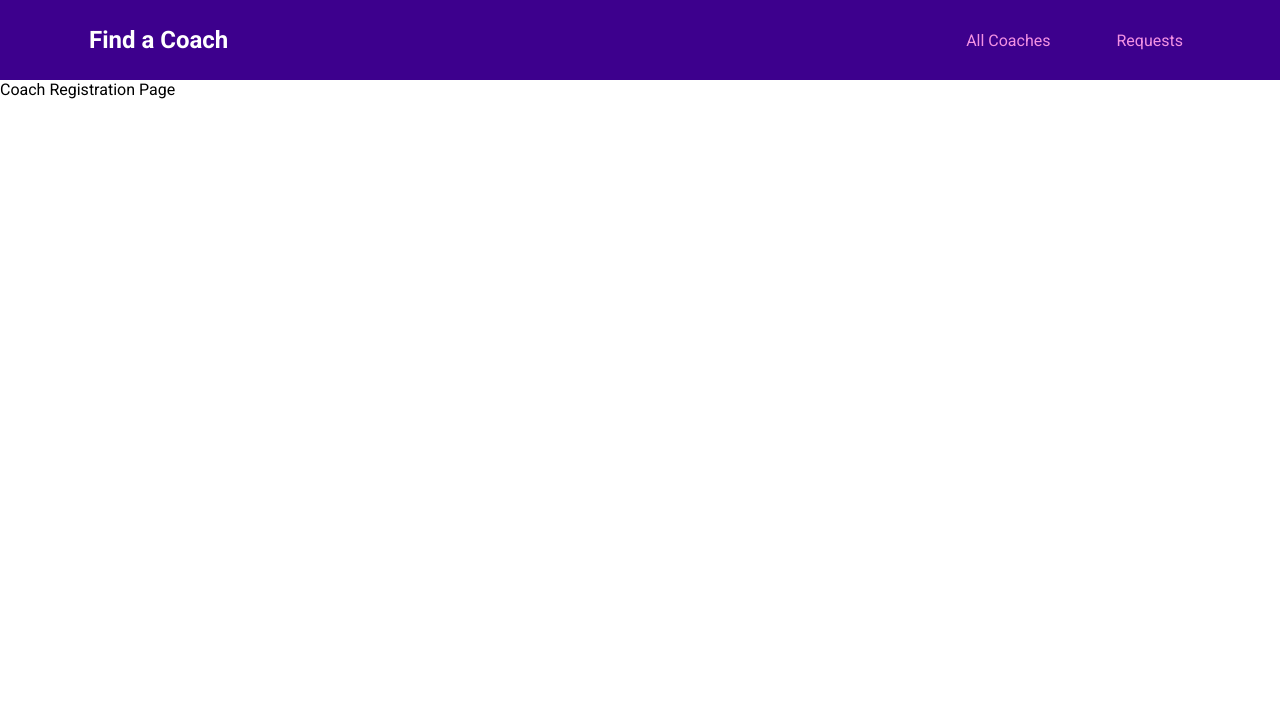
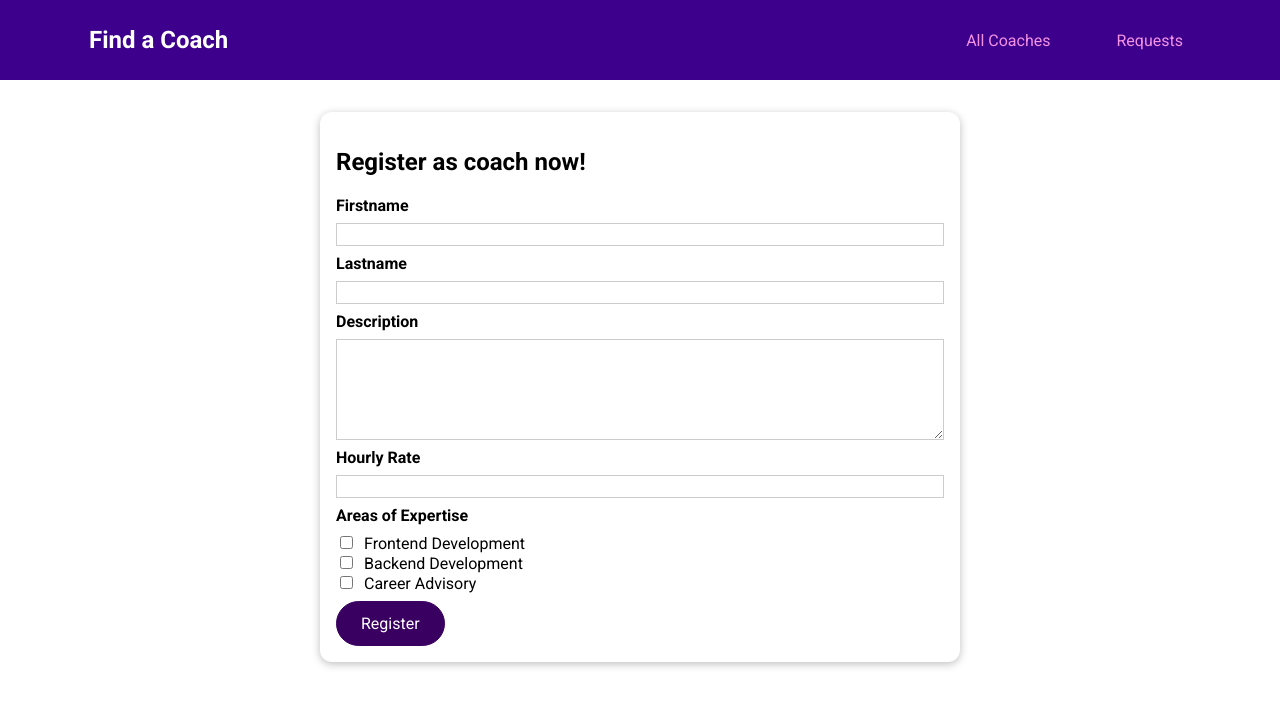
Before and after one commit to rkrohne1991/Find-a-Coach---Vue.js-Vite, a Vue app: page /register in a window 1280 px wide. Shown: the top 706 px of the page. Built offline with nearby package versions, Linux system fonts and the light colour scheme.

Commit message:
Registering as a Coach: The Form

```diff
--- /dev/null
+++ b/src/components/coaches/CoachForm.vue
@@ -0,0 +1,120 @@
+<template>
+  <form @submit.prevent="submitForm">
+    <div class="form-control">
+      <label for="firstname">Firstname</label>
+      <input type="text" id="firstname" v-model.trim="firstName" />
+    </div>
+    <div class="form-control">
+      <label for="lastname">Lastname</label>
+      <input type="text" id="lastname" v-model.trim="lastName" />
+    </div>
+    <div class="form-control">
+      <label for="description">Description</label>
+      <textarea id="description" rows="5" v-model.trim="description" />
+    </div>
+    <div class="form-control">
+      <label for="rate">Hourly Rate</label>
+      <input type="number" id="rate" v-model.number="rate" />
+    </div>
+    <div class="form-control">
+      <h3>Areas of Expertise</h3>
+      <div>
+        <input type="checkbox" id="frontend" value="frontend" v-model="areas" />
+        <label for="frontend">Frontend Development</label>
+      </div>
+      <div>
+        <input type="checkbox" id="backend" value="backend" v-model="areas" />
+        <label for="backend">Backend Development</label>
+      </div>
+      <div>
+        <input type="checkbox" id="career" value="career" v-model="areas" />
+        <label for="career">Career Advisory</label>
+      </div>
+    </div>
+    <base-button type="submit">Register</base-button>
+  </form>
+</template>
+
+<script>
+export default {
+  data() {
+    return {
+      firstName: "",
+      lastName: "",
+      description: "",
+      rate: null,
+      areas: [],
+    };
+  },
+  methods: {
+    submitForm() {
+      const formData = {
+        first: this.firstName,
+        last: this.lastName,
+        desc: this.description,
+        rate: this.rate,
+        areas: this.areas,
+      };
+
+      console.log(formData);
+    },
+  },
+};
+</script>
+
+<style scoped>
+.form-control {
+  margin: 0.5rem 0;
+}
+
+label {
+  font-weight: bold;
+  display: block;
+  margin-bottom: 0.5rem;
+}
+
+input[type="checkbox"] + label {
+  font-weight: normal;
+  display: inline;
+  margin: 0 0 0 0.5rem;
+}
+
+input,
+textarea {
+  display: block;
+  width: 100%;
+  border: 1px solid #ccc;
+  font: inherit;
+}
+
+input:focus,
+textarea:focus {
+  background-color: #f0e6fd;
+  outline: none;
+  border-color: #3d008d;
+}
+
+input[type="checkbox"] {
+  display: inline;
+  width: auto;
+  border: none;
+}
+
+input[type="checkbox"]:focus {
+  outline: #3d008d solid 1px;
+}
+
+h3 {
+  margin: 0.5rem 0;
+  font-size: 1rem;
+}
+
+.invalid label {
+  color: red;
+}
+
+.invalid input,
+.invalid textarea {
+  border: 1px solid red;
+}
+</style>
--- a/src/pages/coaches/CoachRegistration.vue
+++ b/src/pages/coaches/CoachRegistration.vue
@@ -1,6 +1,16 @@
 <template>
-  <div>Coach Registration Page</div>
+  <section>
+    <base-card>
+      <h2>Register as coach now!</h2>
+      <coach-form />
+    </base-card>
+  </section>
 </template>
+
 <script>
-export default {};
+import CoachForm from "../../components/coaches/CoachForm.vue";
+
+export default {
+  components: { CoachForm },
+};
 </script>
```
